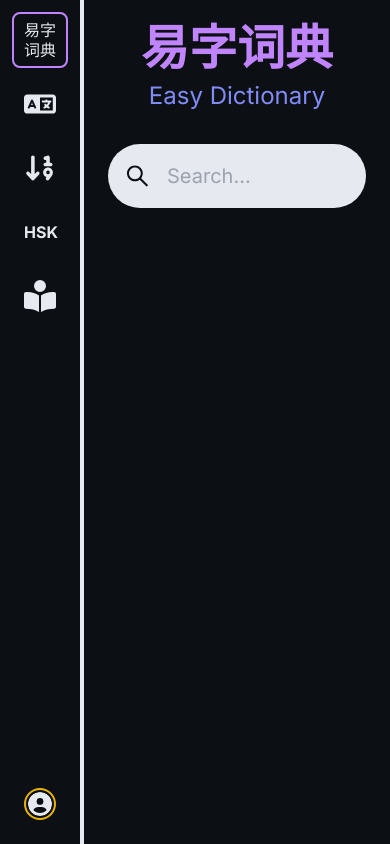
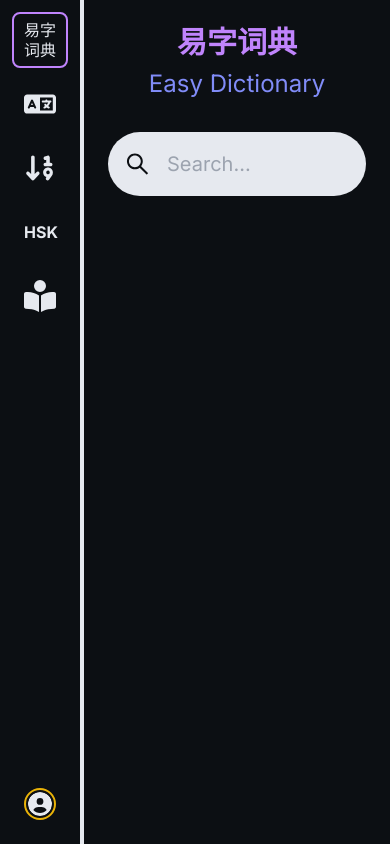
Before and after one commit to kristianhnielsen/chinese-learning-platform, a Next.js app: page / in a window 390 px wide. Built offline with nearby package versions, Linux system fonts and the light colour scheme; no server answers.

Commit message:
fix heading size on mobile

```diff
--- a/app/globals.css
+++ b/app/globals.css
@@ -2,10 +2,10 @@
 
 @layer base {
   h1 {
-    @apply text-5xl font-semibold text-primary;
+    @apply text-3xl font-semibold text-primary md:text-5xl;
   }
   h2 {
-    @apply text-2xl font-semibold text-primary;
+    @apply text-lg font-semibold text-primary md:text-2xl;
   }
 }
 
```
